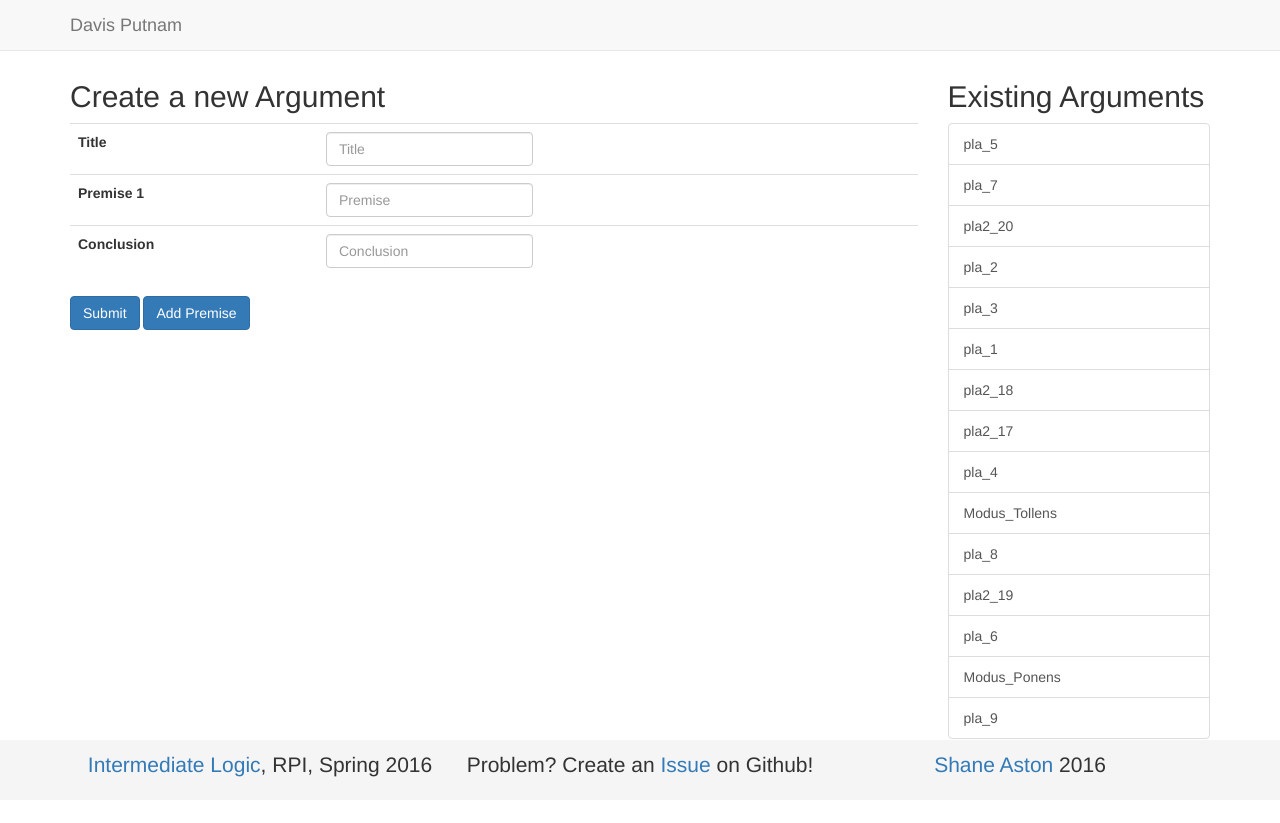
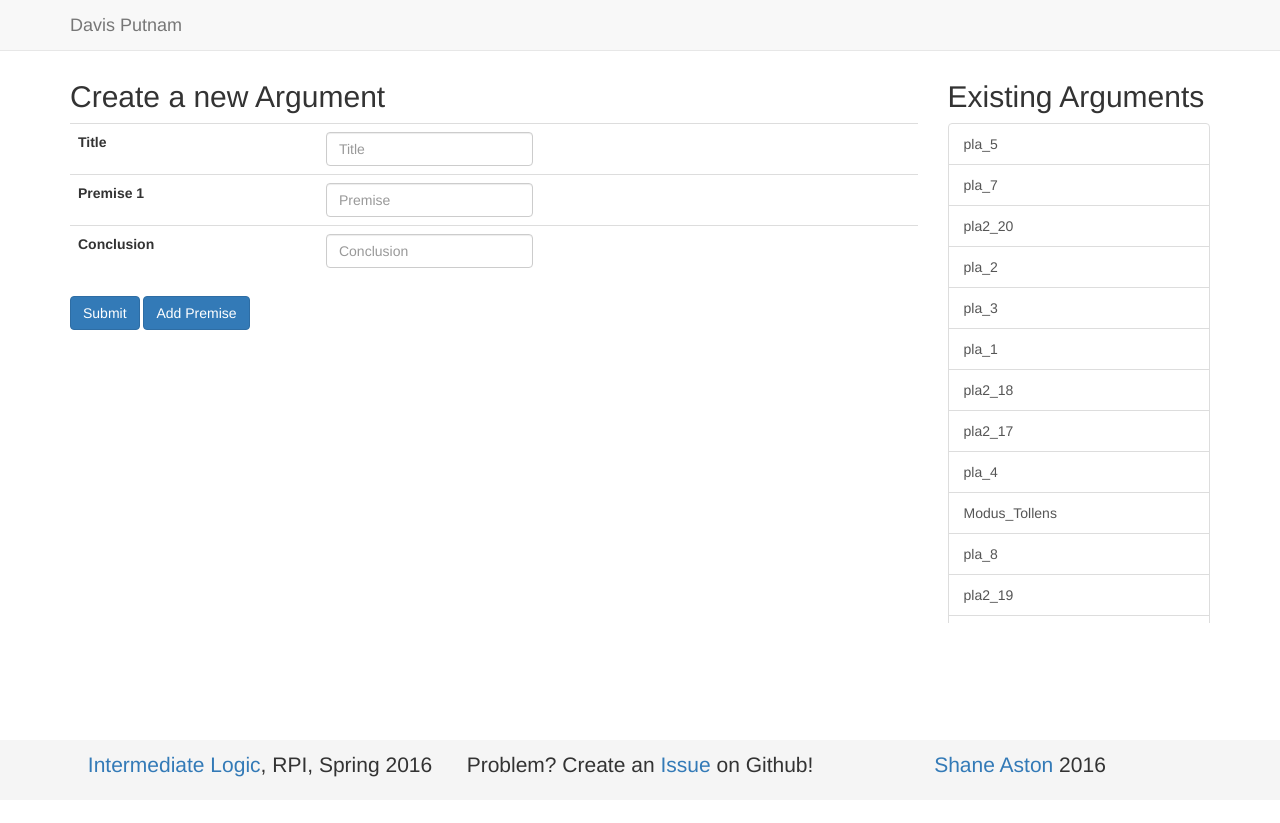
Before and after one commit to Bram-Hub/DP-Visuals, a Flask app: page / in a window 1280 px wide. Shown: the top 823 px of the page. Run offline with Flask 2, Linux system fonts and the light colour scheme; some libraries are stand-ins or nearby versions.

Commit message:
make the existing event list scrollable

```diff
--- a/templates/index.html
+++ b/templates/index.html
@@ -3,6 +3,12 @@
 {% block title %}Davis Putnam{% endblock %}
 
 {% block links %}
+<style>
+#existing{
+    max-height: 500px;
+    overflow-y:scroll;
+}
+</style>
 {% endblock %}
 
 {% block body %}
@@ -34,7 +40,7 @@
           </div>
           <div class="col-md-3">
             <h2>Existing Arguments</h2>
-            <ul class="list-group">
+            <ul class="list-group" id="existing">
               {% for a in g.arguments %}
                 <a class="list-group-item" href="/argument/{{a}}">{{a}}</a>
               {% endfor %}
```
